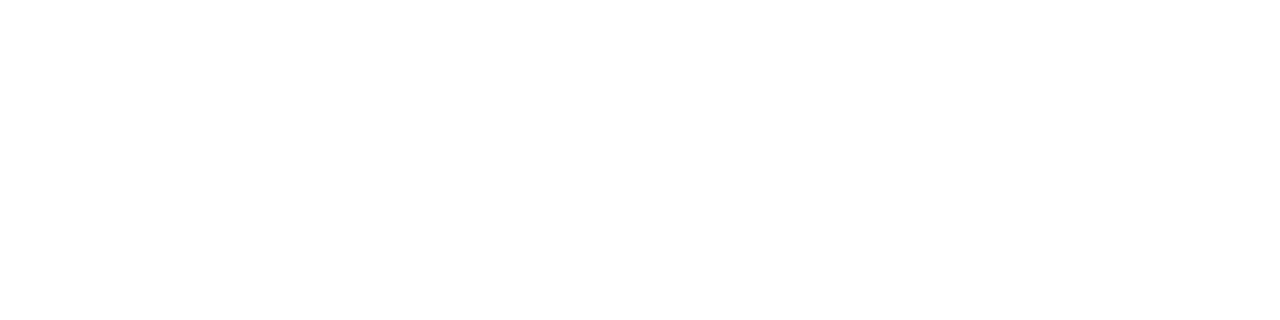
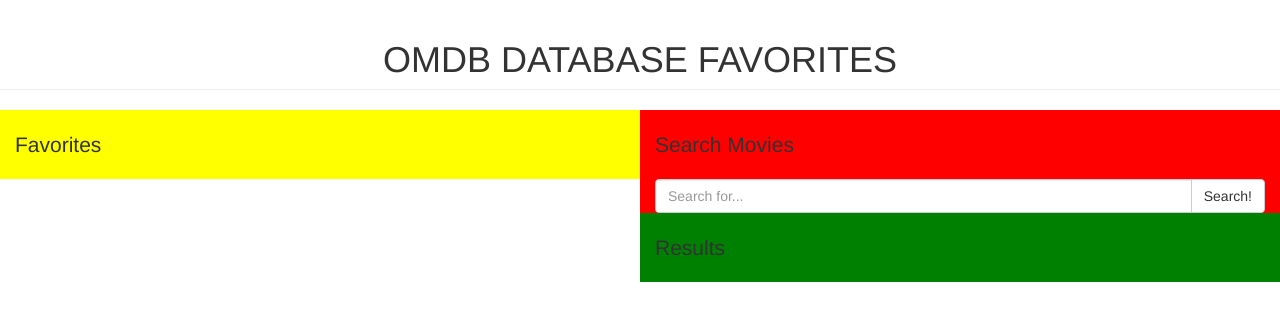
Before and after one commit to briannadickman/OMDB-MovieDatabase, a website: page client/views/index.html in a window 1280 px wide. Drawn offline with Linux system fonts and the light colour scheme; files that its build step writes are made by us from their sources; files whose address does not match are found by name.

Commit message:
html and css styling, adds search form and output divs

```diff
--- a/client/styles/style.css
+++ b/client/styles/style.css
@@ -0,0 +1,19 @@
+h1 {
+  text-align: center;
+}
+
+/*.container-fluid {
+  width: 95%;
+}*/
+
+#favoritesOutput {
+  background-color: yellow;
+}
+
+#searchForm {
+  background-color: red;
+}
+
+#searchOutput {
+  background-color: green;
+}
--- a/client/views/index.html
+++ b/client/views/index.html
@@ -2,7 +2,7 @@
 <html>
   <head>
     <meta charset="utf-8">
-    <title>Chi MEAN</title>
+    <title>OMDB Favorites</title>
 
     <link rel="stylesheet" href="vendors/bootstrap/css/bootstrap.css" />
     <link rel="stylesheet" href="styles/style.css" />
@@ -13,6 +13,41 @@
   </head>
   <body>
 
+    <h1 class='page-header'>OMDB DATABASE FAVORITES</h1>
+    <div class='container-fluid'>
+      <div class='row'>
+        <div class='col-md-6' id='favoritesOutput'>
+          <h3 class='lead'>Favorites</h3>
+
+
+        </div>
+
+        <div class='col-md-6'>
+          <div class='row'>
+            <div class='col-md-12' id='searchForm'>
+              <h3 class='lead'>Search Movies</h3>
+                <div class="row">
+                    <div class='col-md-12'>
+                      <div class='input-group'>
+                        <input type="text" placeholder="Search for..." class='form-control'>
+                        <span class='input-group-btn'>
+                          <button class='btn btn-default' type='button'>Search!</button>
+                        </span>
+                      </div>
+                    </div>
+                </div>
+            </div>
+          </div>
+          <div class='row'>
+            <div class='col-md-12' id='searchOutput'>
+              <h3 class='lead'>Results</h3>
+
+
+            </div>
+          </div>
+        </div>
+      </div>
+    </div>
 
   </body>
 </html>
--- a/server/public/styles/style.css
+++ b/server/public/styles/style.css
@@ -0,0 +1,19 @@
+h1 {
+  text-align: center;
+}
+
+/*.container-fluid {
+  width: 95%;
+}*/
+
+#favoritesOutput {
+  background-color: yellow;
+}
+
+#searchForm {
+  background-color: red;
+}
+
+#searchOutput {
+  background-color: green;
+}
```
Also changed, not shown: server/public/views/index.html (+36 -1 lines).
